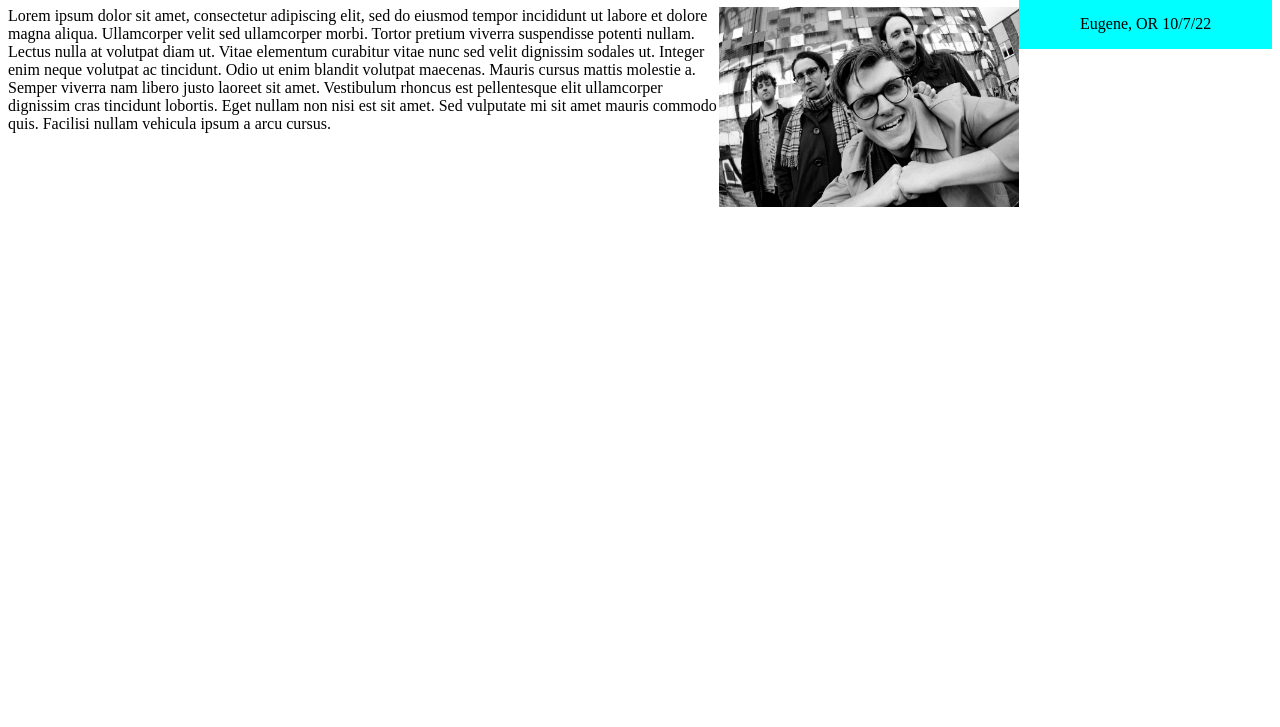
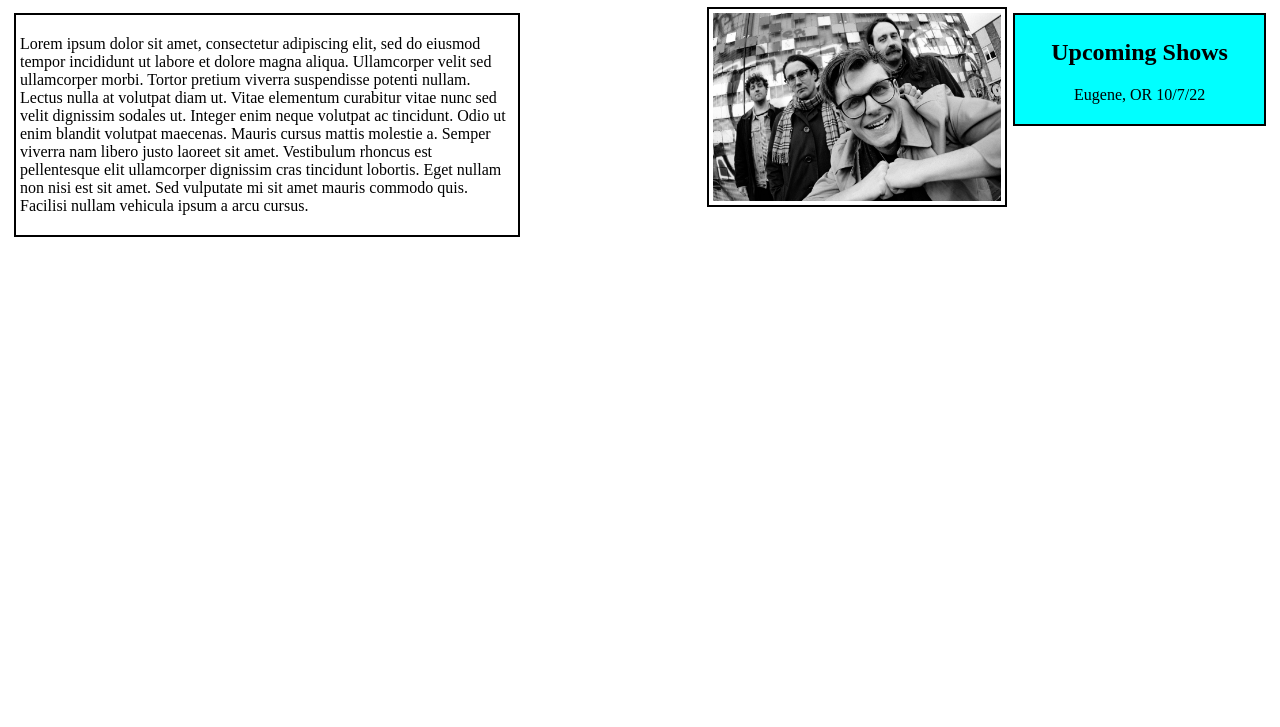
Before and after one commit to vangpeter06/band-website, a plain HTML site: page index.html in a window 1280 px wide. Shown: the part 73-800 px from the top of the page. Drawn offline with Linux system fonts and the light colour scheme.

Commit message:
add css style and borders to html elements and classes
co-authored-by: Peter Vang <vang_peter06@yahoo.com>

```diff
--- a/css/styles.css
+++ b/css/styles.css
@@ -1,10 +1,26 @@
 img {
   float: right;
+  border: 2px solid black;
+  padding: 4px;
+  box-sizing: border-box;
 }
 
 .sidebar {
+  border: 2px solid black;
   width: 20%;
   float: right;
   background-color: aqua;
   text-align: center;
+  padding: 4px;
+  margin: 6px;
+  box-sizing: border-box;
 }
+
+.main {
+  border: 2px solid black;
+  float: left;
+  width: 40%;
+  padding: 4px;
+  margin: 6px;
+  box-sizing: border-box;
+}
--- a/index.html
+++ b/index.html
@@ -8,12 +8,14 @@
   <title>Band Website</title>
 </head>
 <body>
+  <h1>Yard Act</h1>
   <div class="sidebar">
     <h2>Upcoming Shows</h2>
     <p>Eugene, OR 10/7/22</p>
     </div>
-  <h1>Yard Act</h1>
   <img src="img/yardactpromo.jpeg" alt="promo pic of yard act" width="300px" height="200px">
+  <div class="main">
   <p>Lorem ipsum dolor sit amet, consectetur adipiscing elit, sed do eiusmod tempor incididunt ut labore et dolore magna aliqua. Ullamcorper velit sed ullamcorper morbi. Tortor pretium viverra suspendisse potenti nullam. Lectus nulla at volutpat diam ut. Vitae elementum curabitur vitae nunc sed velit dignissim sodales ut. Integer enim neque volutpat ac tincidunt. Odio ut enim blandit volutpat maecenas. Mauris cursus mattis molestie a. Semper viverra nam libero justo laoreet sit amet. Vestibulum rhoncus est pellentesque elit ullamcorper dignissim cras tincidunt lobortis. Eget nullam non nisi est sit amet. Sed vulputate mi sit amet mauris commodo quis. Facilisi nullam vehicula ipsum a arcu cursus.</p>
+  </div>
 </body>
 </html>
```
